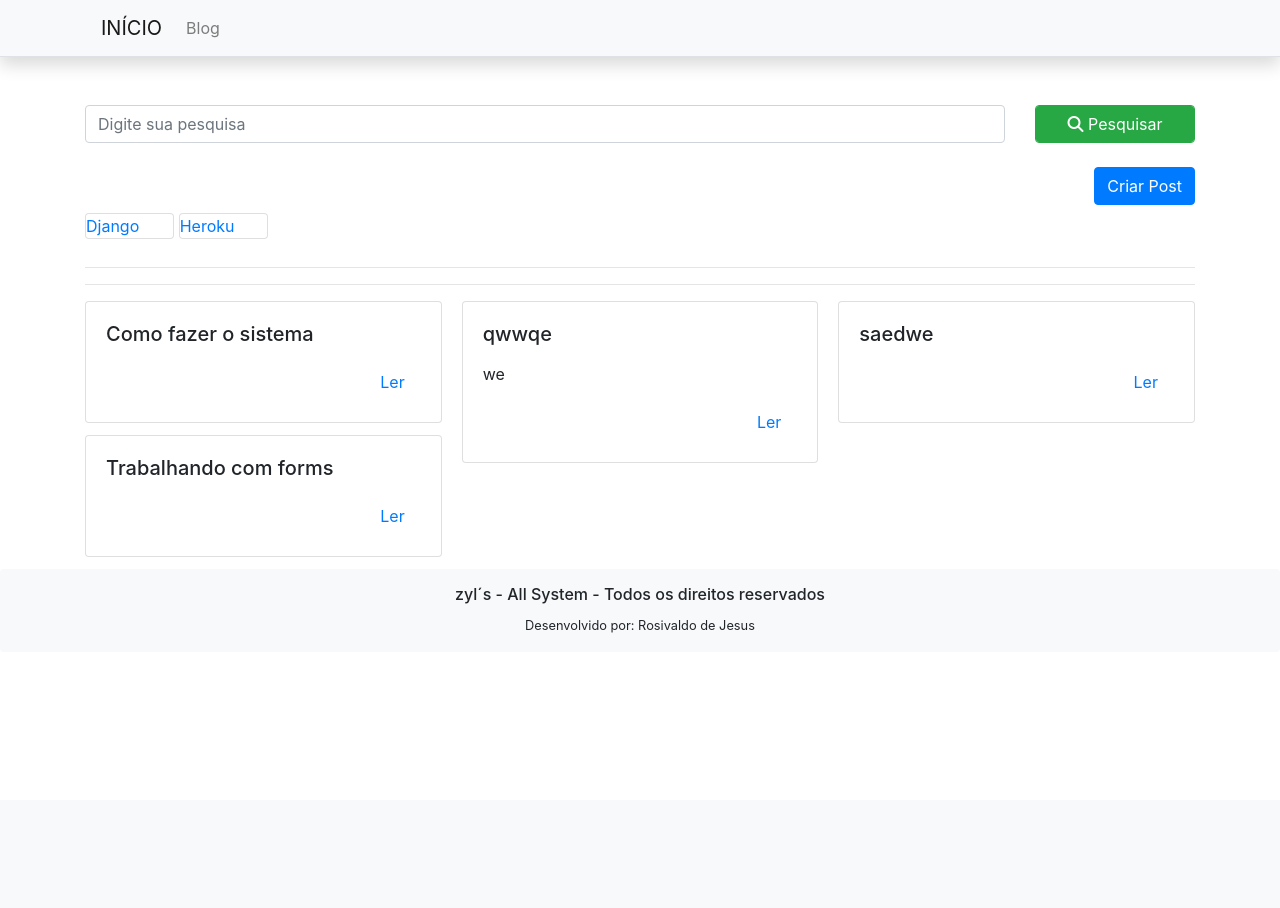
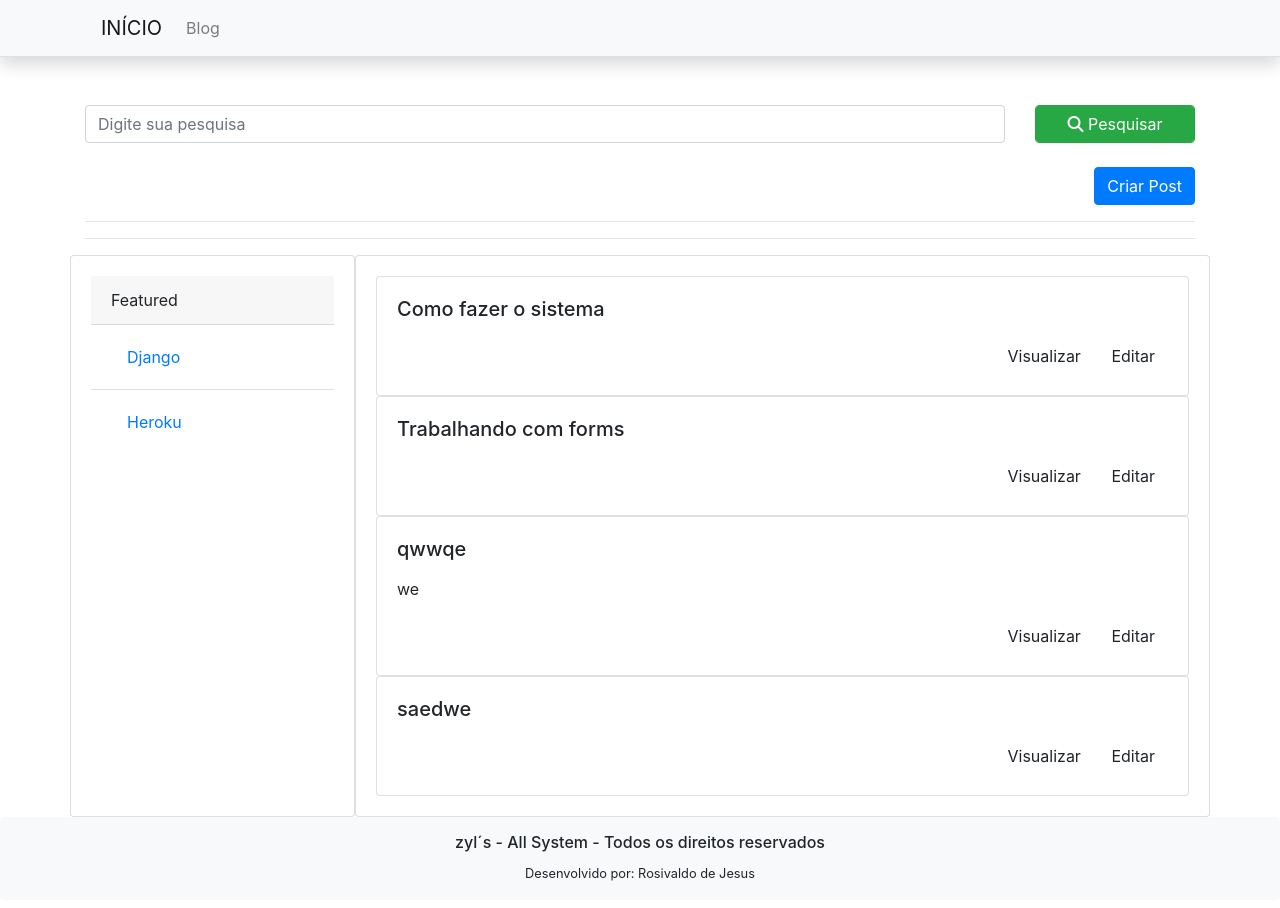
Before and after one commit to Rosivaldojesus/zyls, a Django app: template apps/blog/templates/blog/index.html in a window 1280 px wide. Before the commit the page ends 633 px from the top, so only its background shows below. Run offline with Django 3.2, Linux system fonts and the light colour scheme; the template is opened without the code that fills it: values that come from a table or form of the project are taken from there, others are empty; data comes from the database, SQL or seed files in the repository; both versions use the stored data as it was after the commit; parts of the project's set-up code (start-up, migrations or seed data) failed here and were passed over; some libraries are stand-ins or nearby versions.

```diff
--- a/apps/blog/templates/blog/index.html
+++ b/apps/blog/templates/blog/index.html
@@ -44,34 +44,46 @@
     </div>
     <!-- FIM Botão de Criar POST -->
 
-    <!-- INÍCIO das categorias de programação -->
-    <div class="card-columns">
-        <div class="card w-25">
-            <a href="/blog/django/">Django</a>
-        </div>
-        <div class="card w-25">
-            <a href="/blog/heroku/">Heroku</a>
-        </div>
-    </div>
-    <!-- INÍCIO das categorias de programação -->
+
 
     <hr>
     <hr>
 
     <!-- INÍCIO Lista de todos os Posts publicados -->
-    <div class="card-columns">
+    <div class="row">
+        <div class="card w-25">
+            <div class="card-body">
+                <!-- INÍCIO das categorias de programação -->
+                <div>
+                    <div class="card-header">
+                      Featured
+                    </div>
+                    <ul class="list-group list-group-flush">
+                      <li class="list-group-item"><a href="/blog/django/" class="nav-link">Django</a></li>
+                      <li class="list-group-item"><a href="/blog/heroku/" class="nav-link">Heroku</a></li>
+                    </ul>
+                </div>
+                <!-- INÍCIO das categorias de programação -->
+            </div>
+        </div>
+
+        <div class="card w-75">
+            <div class="card-body">
                 {% for post in posts %}
                     <div class="card">
                       <div class="card-body">
                         <h5 class="card-title">{{ post.titulo_post}}</h5>
                         <p class="card-text">{{ post.excerto_post | safe }}</p>
                         <div align="right">
-                <a href="{{ post.get_absolute_url }}" class="nav-link">Ler</a>
+                            <a href="{{ post.get_absolute_url }}" class="btn">Visualizar</a>
+                            <a href="{% url 'editar-post' post.slug %}" class="btn">Editar</a>
                         </div>
                       </div>
                     </div>
                 {% endfor %}
             </div>
+        </div>
+    </div>
     <!-- FIM Lista de todos os Posts publicados -->
 </div>
 {% endblock %}
--- a/apps/blog/urls.py
+++ b/apps/blog/urls.py
@@ -1,14 +1,24 @@
 from django.urls import path
-from .views import PostDjangoCreateView, PostDjangoDetailView, PostListView, PostDetailView
+from .views import PostDjangoCreateView, PostDjangoDetailView, PostListView, PostDetailView, PostUpdateView
 from .views import PostDjango, VisualizarPostDjango
 
 urlpatterns = [
     path('django/', PostDjango),
     path('django/visualizar-post-django/', VisualizarPostDjango),
 
+
+    # CreateView
     path('django/criar-post/', PostDjangoCreateView.as_view(), name='criar-post'),
+
+
+    # UpdateView
+    path('<slug:slug>/', PostUpdateView.as_view(), name='editar-post'),
+
+    # ListView
     path('', PostListView.as_view(), name='index'),
+
+    # DetailView
     path('<slug:slug>/', PostDetailView.as_view(), name='visualizar-post'),
 
-    path('<slug:slug>/', PostDjangoDetailView.as_view(), name='article-detail'),
+
 ]
```
Also changed, not shown: apps/blog/forms.py (+13 -0 lines), apps/blog/templates/blog/editar-post.html (added, +17 -0 lines), apps/blog/views.py (+9 -2 lines), db.sqlite3. Lines whose indentation alone changed are shown as unchanged.
